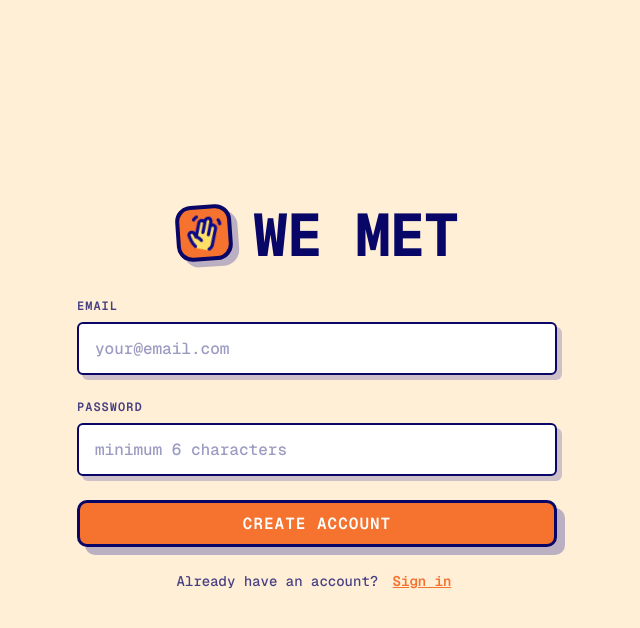
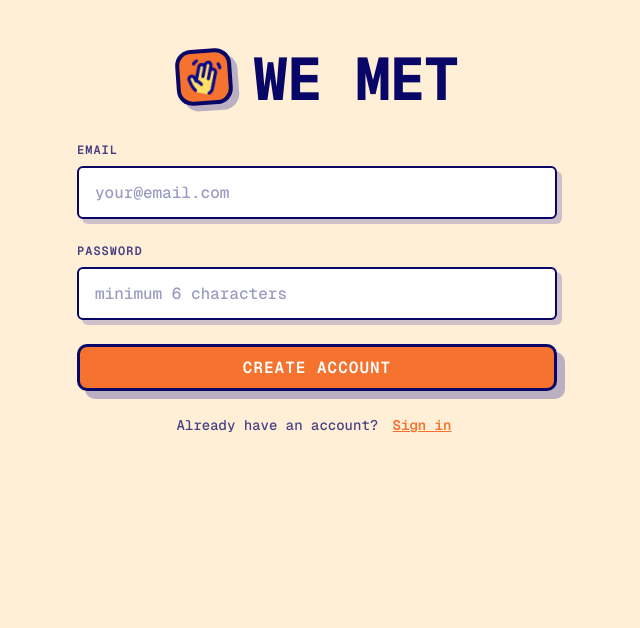
Before and after one commit to mayerseidman/we-met, a Next.js app: page /auth in a window 1280 px wide. Shown: the top 628 px of the page, without its empty margins (323-963 px from the left). Built offline with nearby package versions, Linux system fonts and the light colour scheme; no server answers.

Commit message:
moves content to top aligned

```diff
--- a/styles/pages/Auth.module.scss
+++ b/styles/pages/Auth.module.scss
@@ -7,9 +7,8 @@
     display: flex;
     flex-direction: column;
     align-items: center;
-    justify-content: center;
     padding: $spacing-lg;
-    /*padding-top: 4rem; // just enough to clear the fixed banner*/
+    padding-top: 2.5rem; // just enough to clear the fixed banner
     font-family: $font-mono;
 }
 
```
